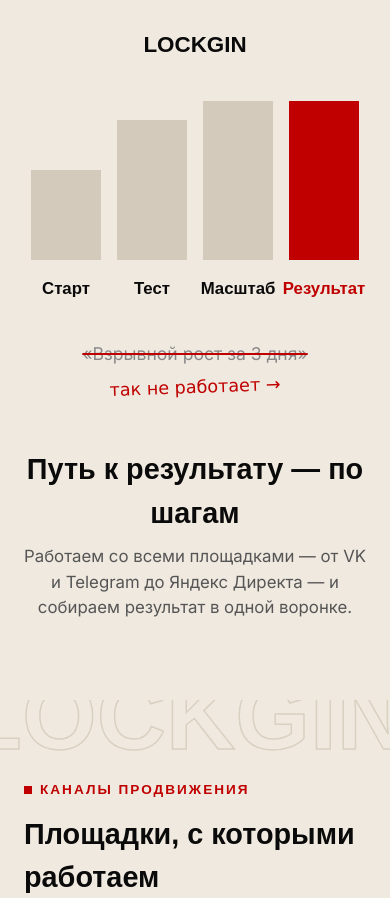
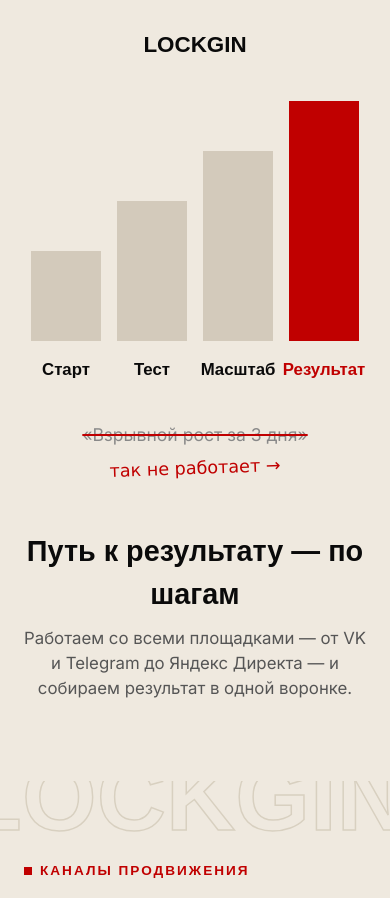
Before and after one commit to lockginagency/MarketingAgency-spa-, a Next.js app: page / in a window 390 px wide. Shown: the part 2201-3099 px from the top of the page. Built offline with nearby package versions, Linux system fonts and the light colour scheme; a web font is replaced by a local one.

Commit message:
Исправил выравнивание подписей в блоке роста

```diff
--- a/app/sections/GrowthChart.tsx
+++ b/app/sections/GrowthChart.tsx
@@ -14,11 +14,13 @@
 
         <div className="growth-bars">
           {steps.map((s, i) => (
-            <div key={s.label} className="growth-bar-col">
-              <div
-                className={`growth-bar ${i === steps.length - 1 ? "growth-bar-last" : ""}`}
-                style={{ height: `${s.h}px` }}
-              />
+            <div key={s.label} className="growth-bar-item">
+              <div className="growth-bar-track">
+                <div
+                  className={`growth-bar ${i === steps.length - 1 ? "growth-bar-last" : ""}`}
+                  style={{ height: `${s.h}px` }}
+                />
+              </div>
               <div
                 className={`growth-bar-label ${i === steps.length - 1 ? "growth-bar-label-last" : ""}`}
               >
--- a/styles/growth.css
+++ b/styles/growth.css
@@ -35,22 +35,24 @@
 }
 .growth-bars {
   display: flex;
-  align-items: flex-end;
+  align-items: flex-start;
   justify-content: center;
   gap: 2.5rem;
   margin-bottom: 2.5rem;
-  height: 320px;
 }
-.growth-bar-col {
+.growth-bar-item {
   display: flex;
   flex-direction: column;
-  justify-content: flex-end;
   align-items: center;
   width: 140px;
-  height: 100%;
+}
+.growth-bar-track {
+  display: flex;
+  align-items: flex-end;
+  height: 240px;
 }
 .growth-bar {
-  width: 100%;
+  width: 140px;
   background: #d3cabb;
   transition: height 0.3s ease;
 }
@@ -63,6 +65,7 @@
   font-weight: 700;
   font-size: 1.05rem;
   color: #0a0a0a;
+  text-align: center;
 }
 .growth-bar-label-last {
   color: #c00000;
@@ -113,9 +116,11 @@
 @media (max-width: 640px) {
   .growth-bars {
     gap: 1rem;
-    height: 200px;
   }
-  .growth-bar-col {
+  .growth-bar-item {
+    width: 70px;
+  }
+  .growth-bar {
     width: 70px;
   }
   .growth-bar-desc {
```
